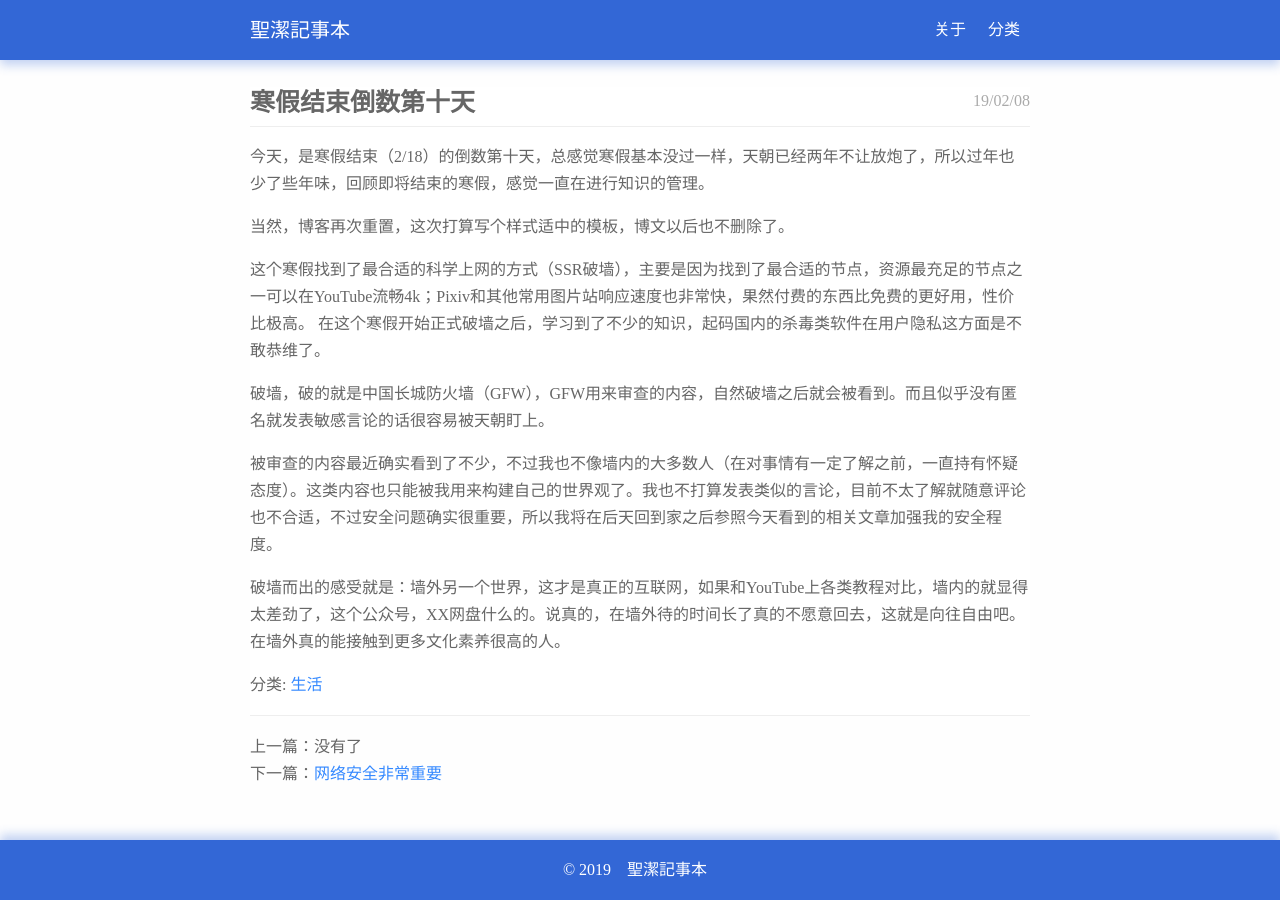
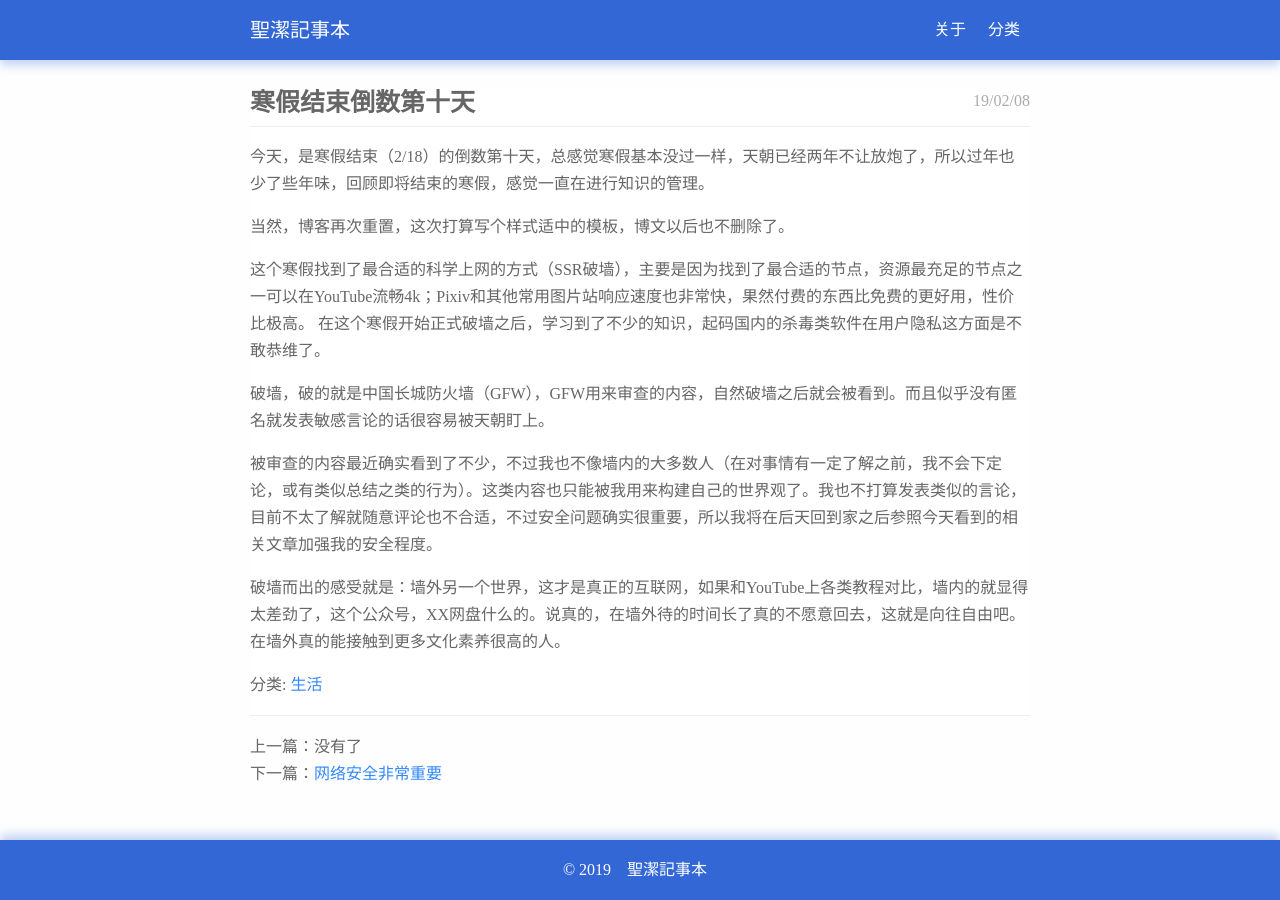
Before and after one commit to telechoc/telechoc.github.io, a Jekyll site: the page built from _posts/2019-02-08-10d-remaining-for-winter-vacation.md, in a window 1280 px wide. Built offline with Jekyll 4.4.1, drawn with Linux system fonts in a browser that asks for light colours.

Commit message:
Update 2019-02-08-10d-remaining-for-winter-vacation.md

```diff
--- a/_posts/2019-02-08-10d-remaining-for-winter-vacation.md
+++ b/_posts/2019-02-08-10d-remaining-for-winter-vacation.md
@@ -12,6 +12,6 @@ category: [生活]
 
 破墙，破的就是中国长城防火墙（GFW），GFW用来审查的内容，自然破墙之后就会被看到。而且似乎没有匿名就发表敏感言论的话很容易被天朝盯上。
 
-被审查的内容最近确实看到了不少，不过我也不像墙内的大多数人（在对事情有一定了解之前，一直持有怀疑态度）。这类内容也只能被我用来构建自己的世界观了。我也不打算发表类似的言论，目前不太了解就随意评论也不合适，不过安全问题确实很重要，所以我将在后天回到家之后参照今天看到的相关文章加强我的安全程度。
+被审查的内容最近确实看到了不少，不过我也不像墙内的大多数人（在对事情有一定了解之前，我不会下定论，或有类似总结之类的行为）。这类内容也只能被我用来构建自己的世界观了。我也不打算发表类似的言论，目前不太了解就随意评论也不合适，不过安全问题确实很重要，所以我将在后天回到家之后参照今天看到的相关文章加强我的安全程度。
 
 破墙而出的感受就是：墙外另一个世界，这才是真正的互联网，如果和YouTube上各类教程对比，墙内的就显得太差劲了，这个公众号，XX网盘什么的。说真的，在墙外待的时间长了真的不愿意回去，这就是向往自由吧。在墙外真的能接触到更多文化素养很高的人。
```
